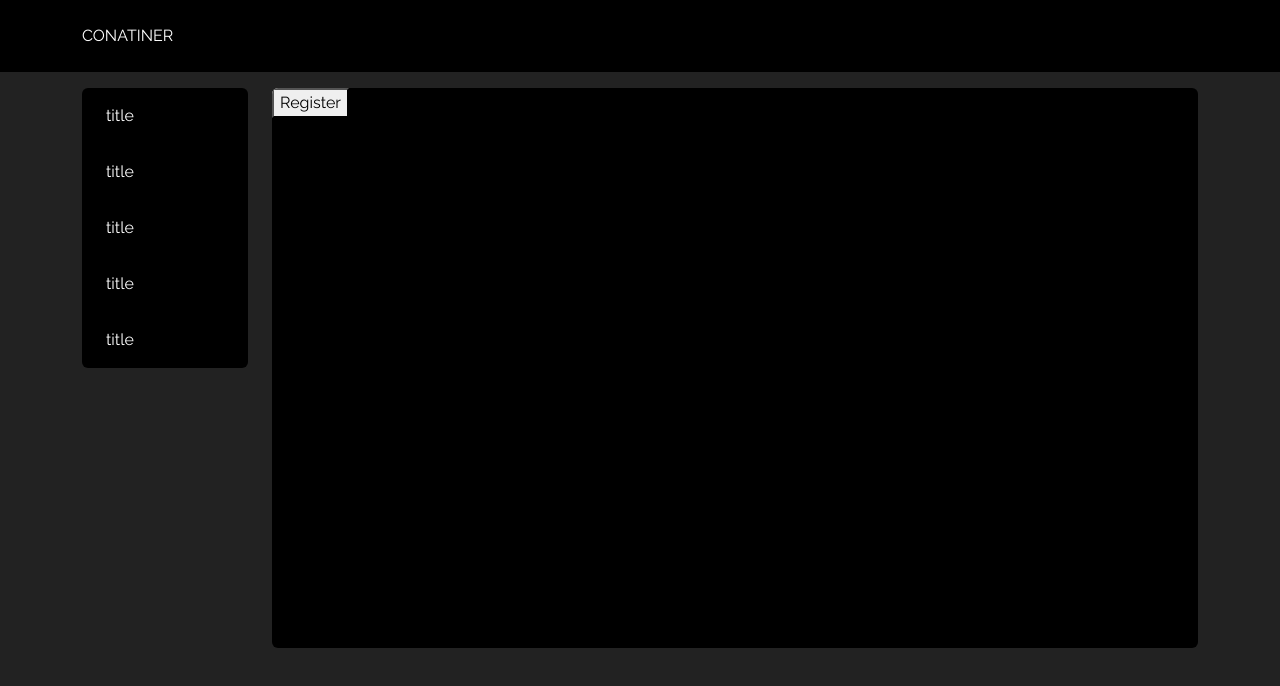
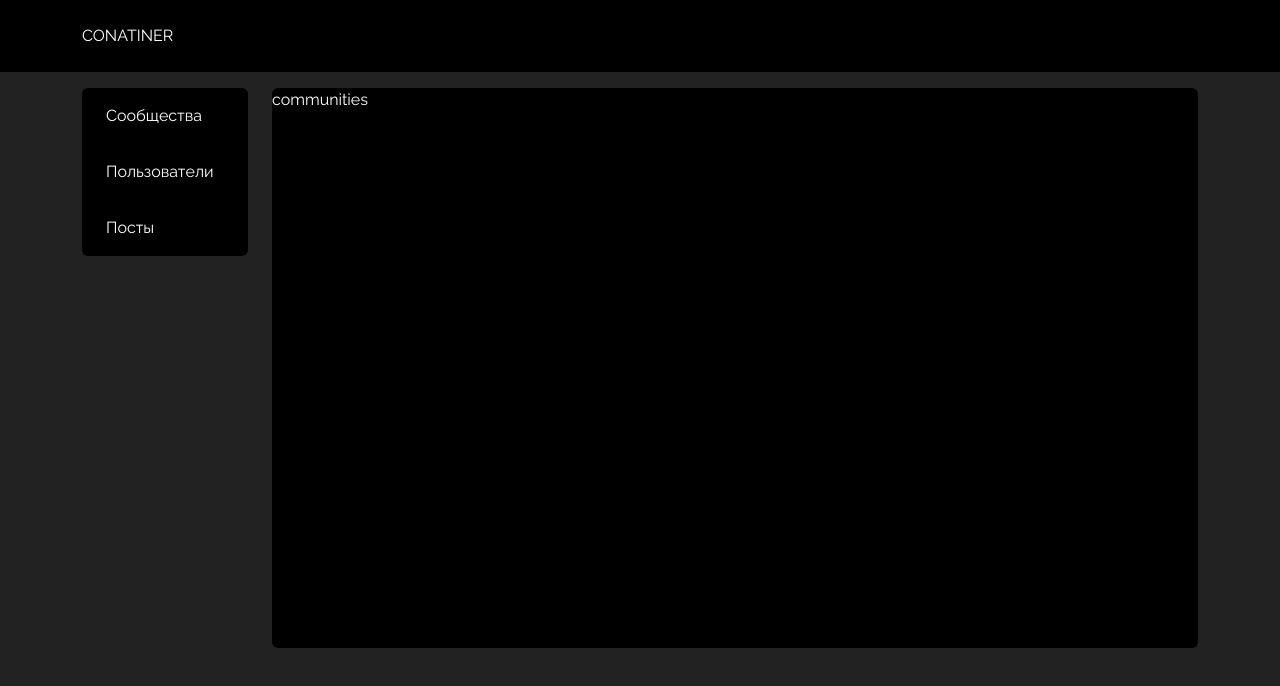
Before and after one commit to TwilightHunt/vk-filter, a Nuxt app: page /Main in a window 1280 px wide. Shown: the top 686 px of the page. Built offline with nearby package versions, Linux system fonts and the light colour scheme; what vk-io would draw is missing.

Commit message:
build: routing

```diff
--- a/assets/css/global.css
+++ b/assets/css/global.css
@@ -8,3 +8,12 @@ body {
   color: #fff;
   font-family: Raleway, Roboto;
 }
+
+a {
+  text-decoration: none;
+  color: #fff;
+}
+
+a:hover {
+  color: #fff;
+}
--- a/components/WorkScreen.vue
+++ /dev/null
@@ -1,15 +0,0 @@
-<template>
-  <div class="workscreen rounded overflow-hidden bg-black">
-    <button @click="register">Register</button>
-  </div>
-</template>
-
-<script setup>
-async function register() {}
-</script>
-
-<style lang="scss" scoped>
-.workscreen {
-  min-height: 70vh;
-}
-</style>
--- a/components/navigation/Navigation.vue
+++ b/components/navigation/Navigation.vue
@@ -1,13 +1,15 @@
 <template>
   <div class="navigation rounded bg-black">
-    <NavigationItem :title="'title'" />
-    <NavigationItem :title="'title'" />
-    <NavigationItem :title="'title'" />
-    <NavigationItem :title="'title'" />
-    <NavigationItem :title="'title'" />
+    <NavigationItem :title="'Сообщества'" :component="Communities" />
+    <NavigationItem :title="'Пользователи'" :component="Users" />
+    <NavigationItem :title="'Посты'" :component="Posts" />
   </div>
 </template>
 
-<script setup></script>
+<script setup>
+import Communities from "../work-screen/sections/Communities.vue";
+import Posts from "../work-screen/sections/Posts.vue";
+import Users from "../work-screen/sections/Users.vue";
+</script>
 
 <style lang="scss" scoped></style>
--- a/components/navigation/NavigationItem.vue
+++ b/components/navigation/NavigationItem.vue
@@ -1,11 +1,14 @@
 <template>
-  <div class="navigation-item py-3 px-4">{{ title }}</div>
+  <div class="navigation-item py-3 px-4" @click="setCurrentSection(component)">{{ title }}</div>
 </template>
 
 <script>
+import { setCurrentSection } from "~/composables/useNavigation";
+
 export default {
   props: {
     title: { type: String, requied: true },
+    component: { requied: true },
   },
 };
 </script>
@@ -13,5 +16,6 @@ export default {
 <style lang="scss" scoped>
 .navigation-item {
   cursor: pointer;
+  display: block;
 }
 </style>
--- /dev/null
+++ b/components/work-screen/WorkScreen.vue
@@ -0,0 +1,18 @@
+<template>
+  <div class="workscreen rounded overflow-hidden bg-black">
+    <component :is="currentSection ?? Communities" />
+  </div>
+</template>
+
+<script setup>
+import Communities from "./sections/Communities.vue";
+import Posts from "./sections/Posts.vue";
+import Users from "./sections/Users.vue";
+import { currentSection } from "~/composables/useNavigation";
+</script>
+
+<style lang="scss" scoped>
+.workscreen {
+  min-height: 70vh;
+}
+</style>
--- /dev/null
+++ b/components/work-screen/sections/Communities.vue
@@ -0,0 +1,11 @@
+<template>
+  <div ref="communities" class="communities">communities</div>
+</template>
+
+<script>
+export default {
+  name: "Communities",
+};
+</script>
+
+<style lang="scss" scoped></style>
--- /dev/null
+++ b/components/work-screen/sections/Posts.vue
@@ -0,0 +1,9 @@
+<template>
+  <div class="posts">Посты</div>
+</template>
+
+<script>
+export default {};
+</script>
+
+<style lang="scss" scoped></style>
--- /dev/null
+++ b/components/work-screen/sections/Users.vue
@@ -0,0 +1,11 @@
+<template>
+  <div class="users">Юзеры</div>
+</template>
+
+<script>
+export default {
+  name: "Users",
+};
+</script>
+
+<style lang="scss" scoped></style>
--- /dev/null
+++ b/composables/useNavigation.js
@@ -0,0 +1,5 @@
+export const currentSection = ref();
+
+export const setCurrentSection = (section) => {
+  currentSection.value = section;
+};
```
